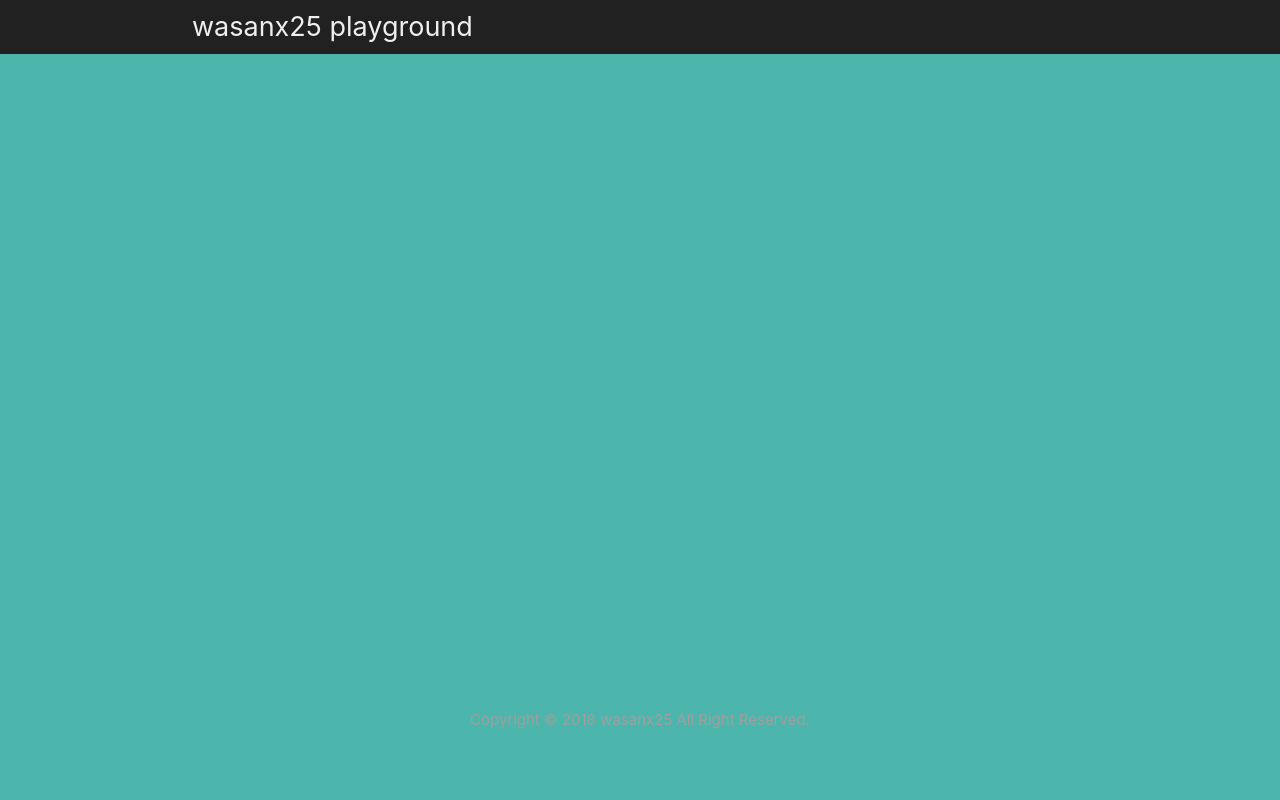
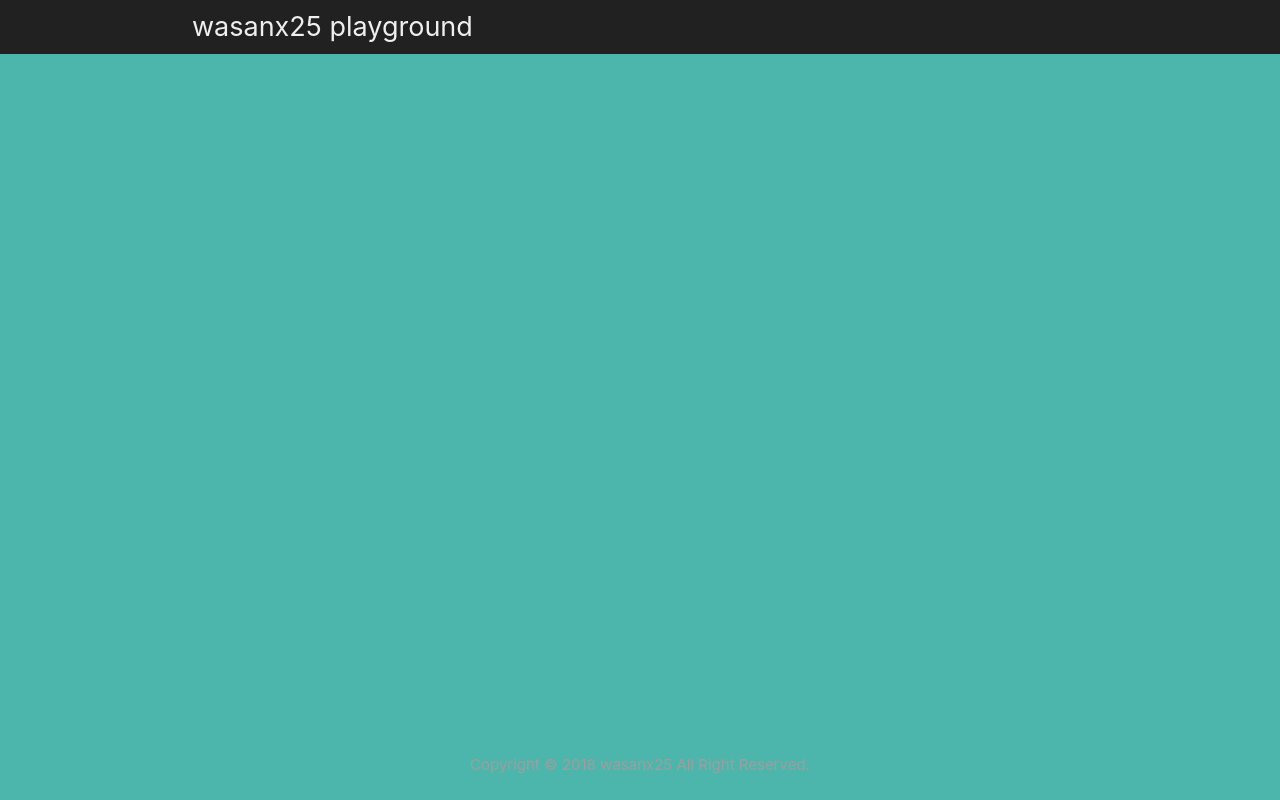
Before and after one commit to wasanx25/playground, a Nuxt app: page / in a window 1280 px wide. Built offline with nearby package versions, Linux system fonts and the light colour scheme.

Commit message:
Change main layout

```diff
--- a/layouts/default.vue
+++ b/layouts/default.vue
@@ -5,8 +5,10 @@
         <h1>wasanx25 playground</h1>
       </div>
     </div>
-    <div id="main" class="container">
-      <nuxt/>
+    <div id="main">
+      <div class="container">
+        <nuxt/>
+      </div>
     </div>
     <div id="footer" class="container">
       <p>Copyright © 2018 wasanx25 All Right Reserved.</p>
@@ -21,6 +23,7 @@ body {
 
 #header {
   background-color: #212121;
+  margin: 0 0 3rem;
 }
 
 #header .container {
```
